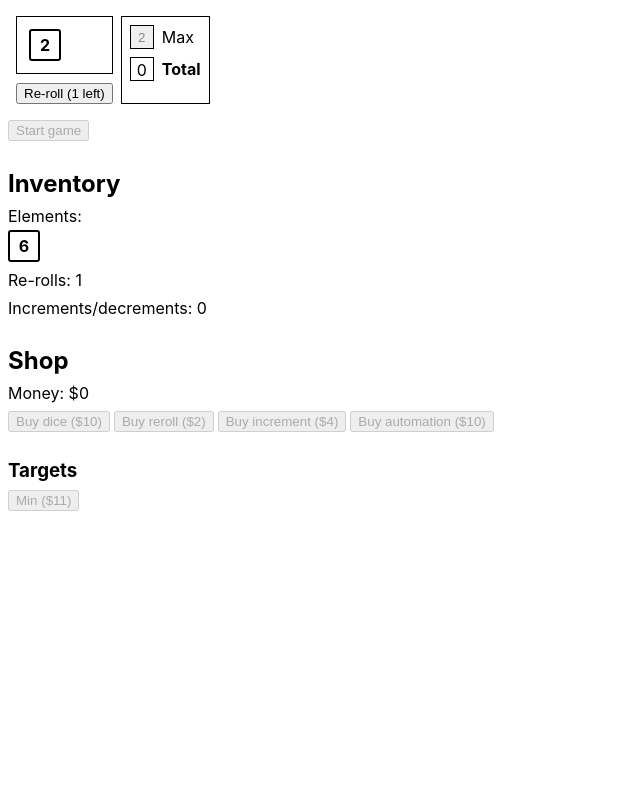
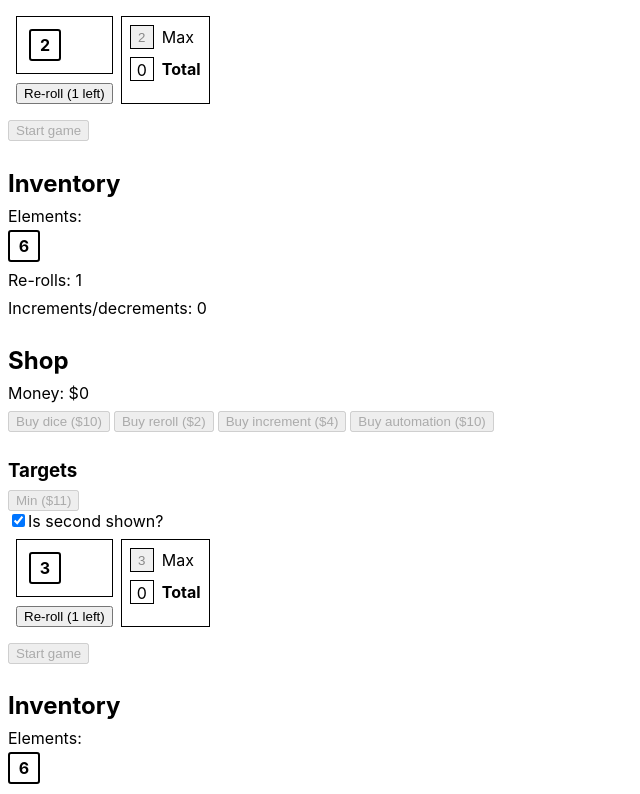
Before and after one commit to nick-hiebl/yahtz-like, a React (Create React App) app: page / in a window 1280 px wide. Shown: the top 794 px of the page, without its empty margins (0-640 px from the left). Built offline with nearby package versions, Linux system fonts and the light colour scheme; the HTML template or start-up script is replaced by a standard one.

Commit message:
Add second game which can be invisibled

```diff
--- a/src/App.css
+++ b/src/App.css
@@ -28,3 +28,7 @@ label {
 h1, h2, h3, h4, h5, h6 {
   margin-bottom: 0;
 }
+
+div[data-hidden="true"] {
+  visibility: hidden;
+}
--- a/src/App.tsx
+++ b/src/App.tsx
@@ -1,3 +1,5 @@
+import { useState } from 'react';
+
 import { GameStateComponent } from './GameState';
 import type { PurchaseableElement, PurchaseableTarget } from './GameState/types';
 import { createDice } from './element';
@@ -82,6 +84,8 @@ const getPurchaseableTargets = (owned: Element[]): PurchaseableTarget[] => {
 };
 
 function App() {
+    const [isSecondShown, setSecondShown] = useState(true);
+
     return (
         <div className="App">
             <GameStateComponent
@@ -92,6 +96,20 @@ function App() {
                 getPurchaseableElements={getPurchaseableElements}
                 getPurchaseableTargets={getPurchaseableTargets}
             />
+            <label>
+                <input type="checkbox" checked={isSecondShown} onChange={e => setSecondShown(e.currentTarget.checked)} />
+                Is second shown?
+            </label>
+            <div data-hidden={!isSecondShown}>
+                <GameStateComponent
+                    getInitialElements={getInitialElements}
+                    getInitialTargets={getInitialTargets}
+                    getIncrementCost={getIncrementCost}
+                    getRerollCost={getRerollCost}
+                    getPurchaseableElements={getPurchaseableElements}
+                    getPurchaseableTargets={getPurchaseableTargets}
+                />
+            </div>
         </div>
     );
 }
```
